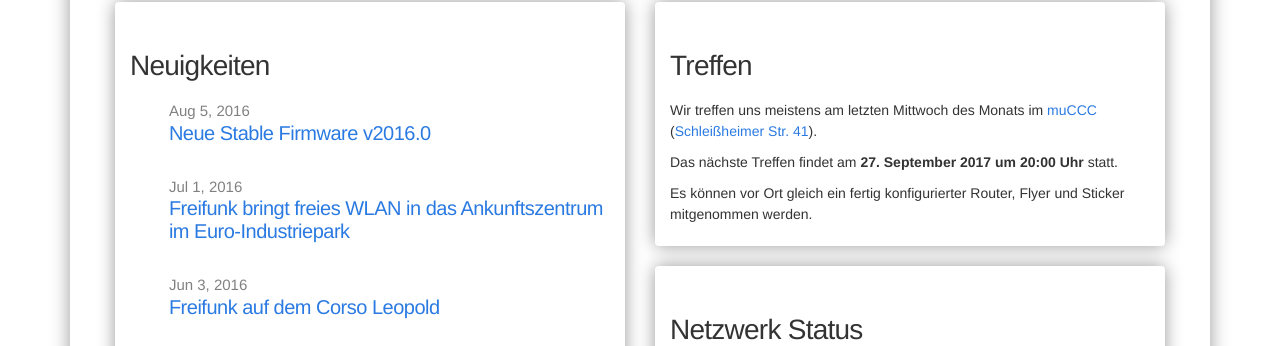
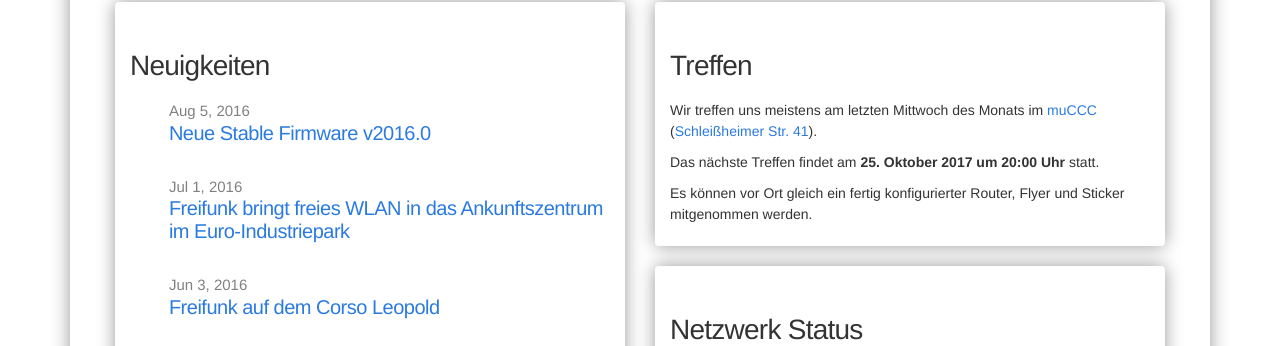
Before and after one commit to freifunkMUC/freifunkmuc.github.io, a Jekyll site: the page built from index.md, in a window 1280 px wide and 1111 px high. Shown: the part 258-604 px from the top of the window. Built offline with Jekyll 4.4.1, drawn with Linux system fonts in a browser that asks for light colours.

Commit message:
Update treffen.md

```diff
--- a/_includes/treffen.md
+++ b/_includes/treffen.md
@@ -2,6 +2,6 @@
 
 Wir treffen uns meistens am letzten Mittwoch des Monats im [muCCC](http://muc.ccc.de) ([Schleißheimer Str. 41](http://osm.org/go/0JAf0IVLh?node=2012031859)).
 
-Das nächste Treffen findet am **27. September 2017 um 20:00 Uhr** statt.
+Das nächste Treffen findet am **25. Oktober 2017 um 20:00 Uhr** statt.
 
 Es können vor Ort gleich ein fertig konfigurierter Router, Flyer und Sticker mitgenommen werden.
```
